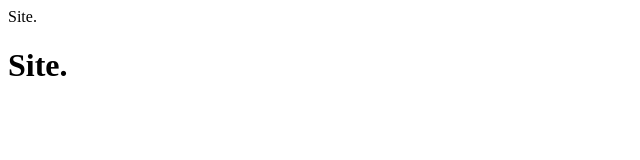
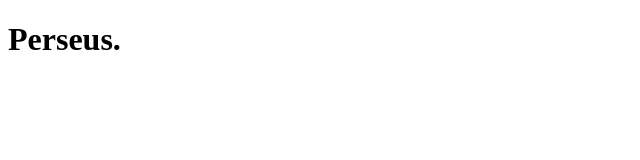
Before and after one commit to joshywashy888/perseus, a plain HTML site: page index.html in a window 1280 px wide. Shown: the whole page, without its empty margins (0-640 px from the left). Drawn offline with Linux system fonts and the light colour scheme.

Commit message:
Update index.html

```diff
--- a/index.html
+++ b/index.html
@@ -7,11 +7,8 @@
     <link rel="stylesheet" href="styles.css">
 </head>
 <body>
-    <nav>
-        <div class="logo">Site.</div>
-    </nav>
     <div class="container">
-        <h1>Site.</h1>
+        <h1>Perseus.</h1>
     </div>
 </body>
 </html>
```
